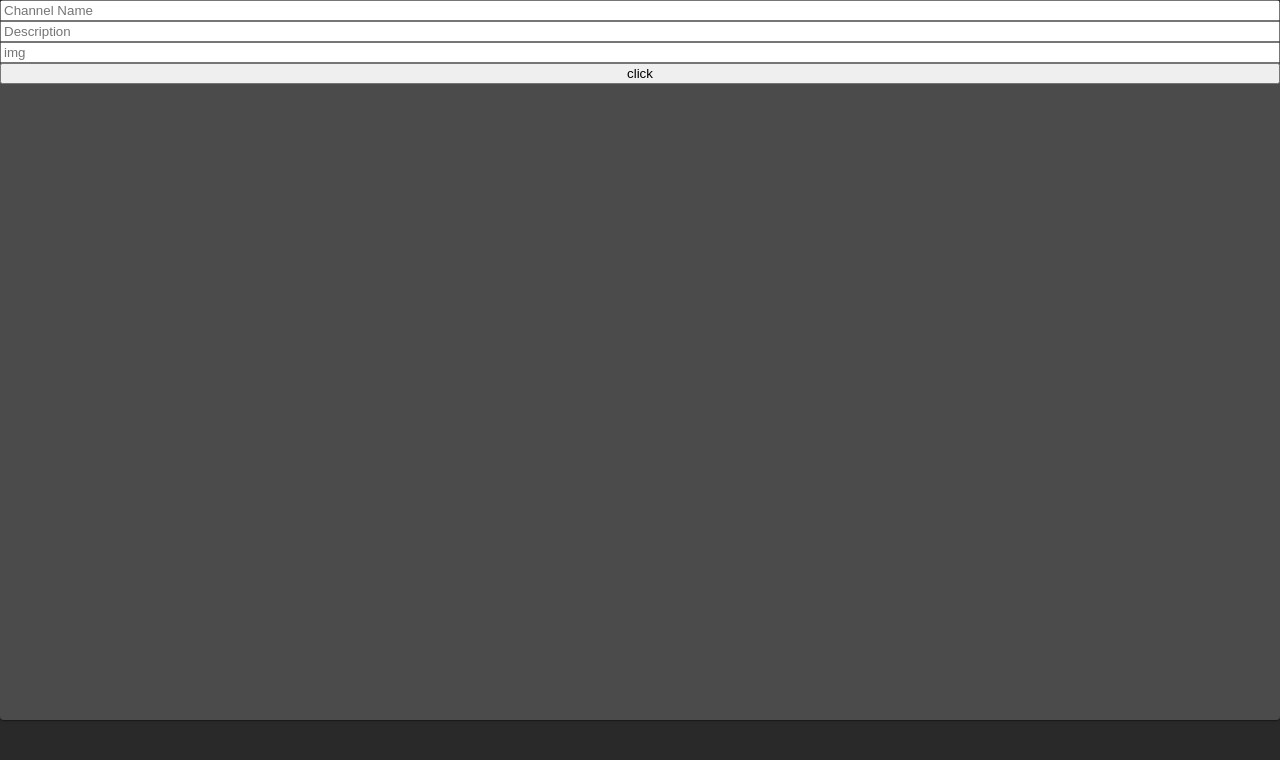
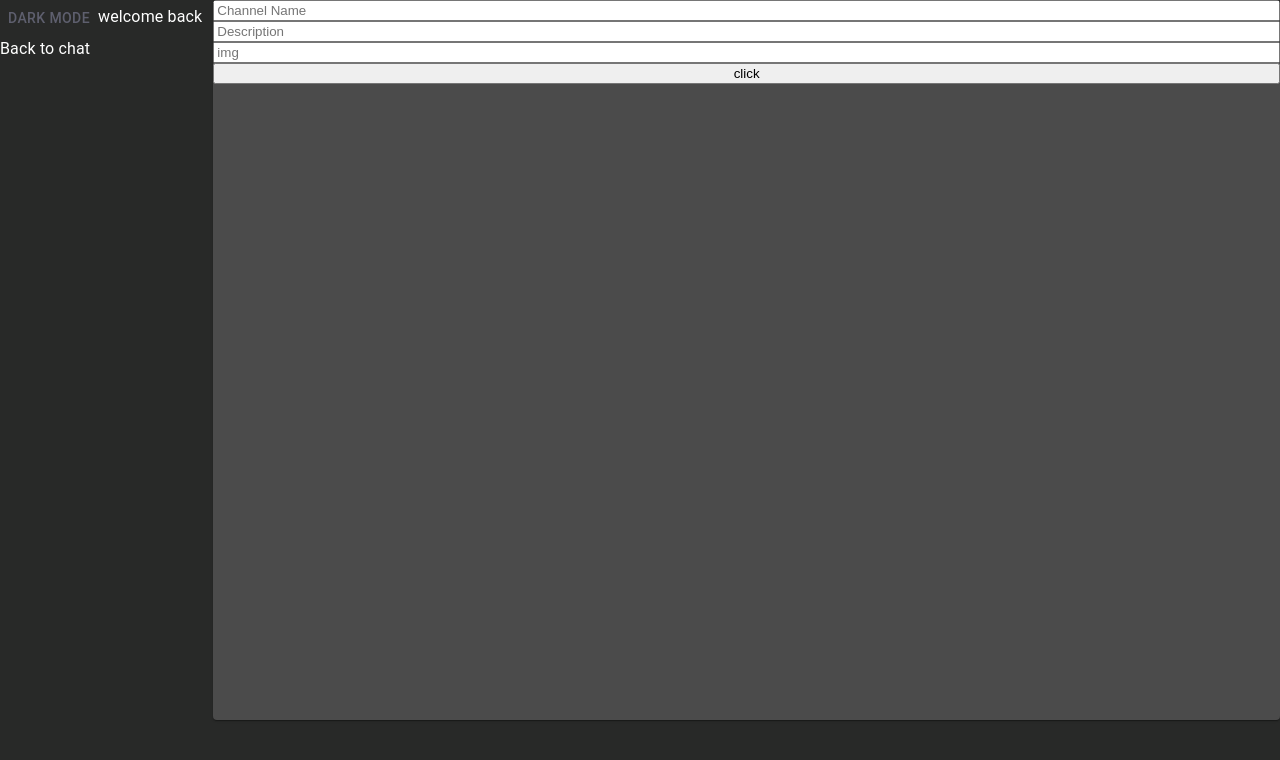
Before and after one commit to Jackthz97/Chatical, a React (Create React App) app in the folder client/: page /channel in a window 1280 px wide. Shown: the top 760 px of the page. Built offline with nearby package versions, Linux system fonts and the light colour scheme; sample sign-in values are in the browser's storage.

Commit message:
setup axios to send create channel info to back-end

```diff
--- a/client/src/components/Chat/Chat.js
+++ b/client/src/components/Chat/Chat.js
@@ -123,7 +123,6 @@ export class Chat extends React.Component {
     axios
     .put("/user-messages", data)
     .then((res) => console.log("res.data: ", res));
-
   };
   handleMode = () => {
     this.props.mode === "dark"
@@ -146,7 +145,7 @@ export class Chat extends React.Component {
             setState={this.setState}
             scroll={this.state.scroll}
           />
-          <CreateChannel/>
+          <CreateChannel mode={this.props.mode}/>
         </Grid>
         <Grid item width={'100%'} xs={10}>
           <MessagesPanel
--- a/client/src/components/Chat/CreateChannel.js
+++ b/client/src/components/Chat/CreateChannel.js
@@ -1,17 +1,30 @@
-import React from 'react'
-import { Grid } from '@mui/material';
-import { Button } from '@mui/material';
+import React from "react";
+import { Grid } from "@mui/material";
+import { Button } from "@mui/material";
 import { Link } from "react-router-dom";
+import { useState, useEffect } from "react";
 
 const CreateChannel = (props) => {
+  const [textColor, setTextColor] = useState("black");
+  useEffect(() => {
+    if (props.mode === "dark") {
+      setTextColor("white");
+    } else if (props.mode === "light") {
+      setTextColor("black");
+    }
+  }, [props.mode]);
   return (
     <Grid container>
-      <Link to="/channel">
-
-          Create Channel +
-
+      <Link
+        to="/channel"
+        style={{
+          textDecoration: "none",
+          color: textColor,
+        }}
+      >
+        Create Channel +
       </Link>
     </Grid>
-  )
-}
+  );
+};
 export default CreateChannel;
--- a/client/src/components/Chat/CreateChannelDetails.js
+++ b/client/src/components/Chat/CreateChannelDetails.js
@@ -1,20 +1,35 @@
 import React from "react";
-import { Paper } from "@mui/material";
+import { Paper, Typography } from "@mui/material";
 import { Grid } from "@mui/material";
 import { Box } from "@mui/system";
-import { useState } from "react";
+import { useState, useEffect } from "react";
+import axios from "axios";
+import { Link } from "react-router-dom";
+import { Button } from "@mui/material";
 
 export default function CreateChannelDetails(props) {
-
   const [name, setName] = useState("");
-  const [description, setDescription] = useState("")
+  const [description, setDescription] = useState("");
   const [img, setImg] = useState("");
+  const [textColor, setTextColor] = useState("black");
+  const user = JSON.parse(localStorage.getItem("username"));
   const handleSubmit = (e) => {
     e.preventDefault();
-    console.log("clicked")
+    console.log("clicked");
     if (name && description && img) {
-      console.log("channel create stuff: ", name , description, img)
+      const data = {
+        name,
+        description,
+        img,
+        userId: user.id
       }
+      console.log("channel create stuff: ", data);
+      axios.put('/create-channel', data)
+      .then((res) => console.log("res.data: ", res));
+    }
+    setName("")
+    setDescription("")
+    setImg("")
   };
   const handelInput1 = (e) => {
     setName(e.target.value);
@@ -25,9 +40,35 @@ export default function CreateChannelDetails(props) {
   const handelInput3 = (e) => {
     setImg(e.target.value);
   };
+  const handleMode = () => {
+    props.mode === "dark" ? props.setMode("light") : props.setMode("dark");
+  };
+  useEffect(() => {
+    if (props.mode === "dark") {
+      setTextColor("white");
+    } else if (props.mode === "light") {
+      setTextColor("black");
+    }
+  }, [props.mode]);
   return (
-    <Grid>
-      <Paper style={{ minHeight: "90vh", maxHeight: "90vh", overflow: "auto" }}>
+    <Grid container>
+      <Grid item xs={2}>
+        <Button onClick={handleMode}>{props.mode} mode</Button>
+        <span>welcome back {user.name}</span>
+        <Link
+          to="/chat"
+          style={{
+            textDecoration: "none",
+            color: textColor,
+          }}
+        >
+          <Typography>Back to chat</Typography>
+        </Link>
+      </Grid>
+      <Grid item xs={10}>
+        <Paper
+          style={{ minHeight: "90vh", maxHeight: "90vh", overflow: "auto" }}
+        >
           <Box component="form" onSubmit={handleSubmit}>
             <Grid container direction={"column"}>
               <input
@@ -53,5 +94,6 @@ export default function CreateChannelDetails(props) {
           </Box>
         </Paper>
       </Grid>
+    </Grid>
   );
 }
```
Lines whose indentation alone changed are shown as unchanged.
